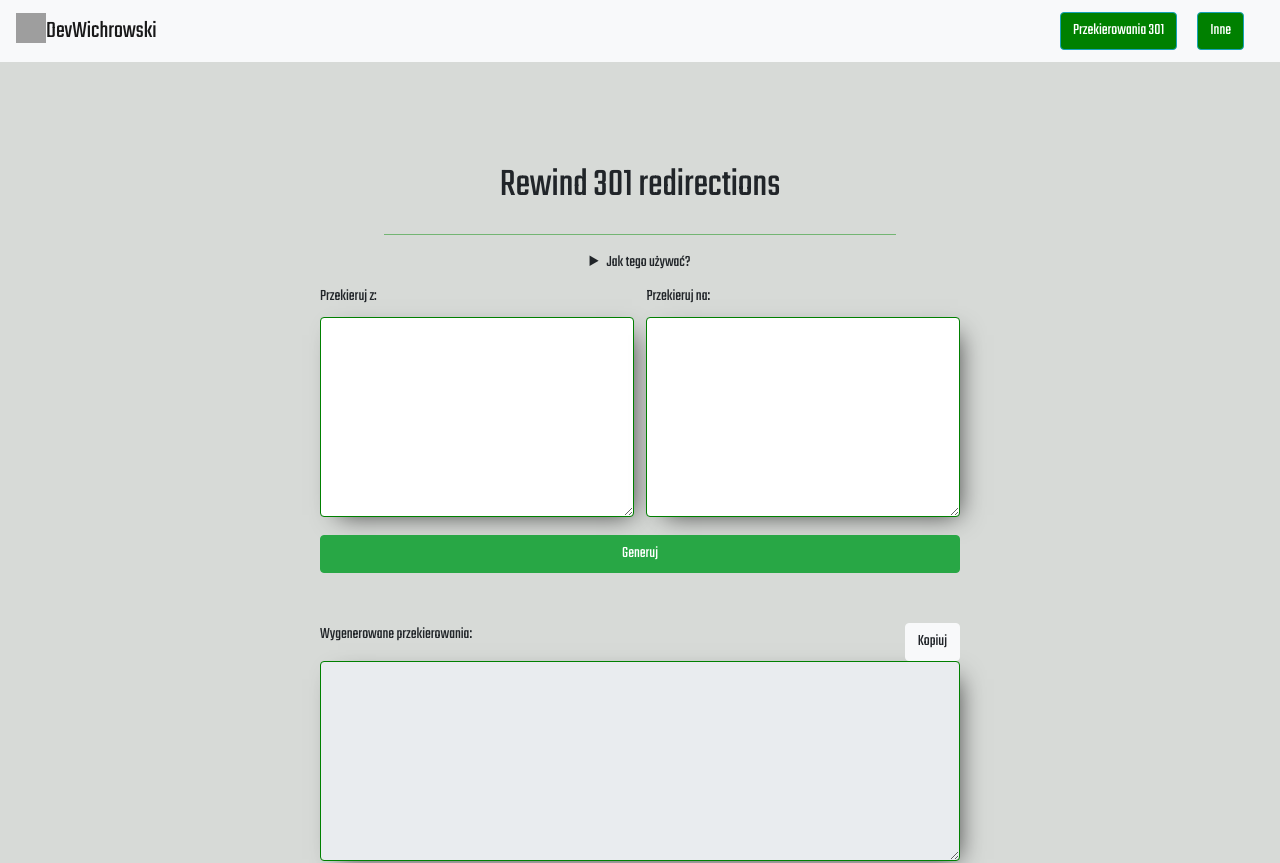
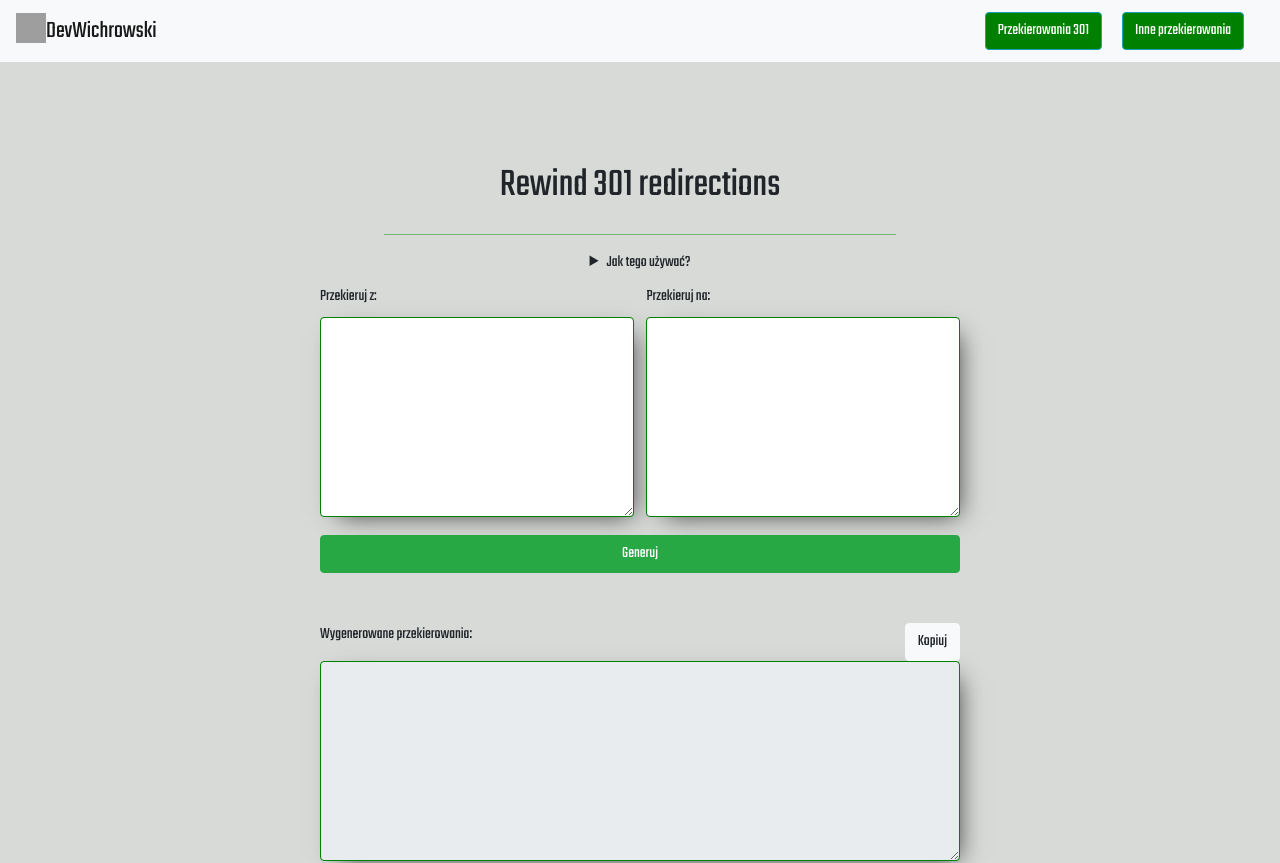
Before and after one commit to DevWichrowski/react-redirections, a React (Create React App) app: page / in a window 1280 px wide. Shown: the top 863 px of the page. Built offline with nearby package versions, Linux system fonts and the light colour scheme; grey boxes are pictures that could not be loaded.

Commit message:
FIX
Fixed a:visited color

```diff
--- a/src/components/header/Header.js
+++ b/src/components/header/Header.js
@@ -13,7 +13,7 @@ const Header = () => {
   </a>
       <span className='buttons-flex'>
       <a href="https://github.com/DevWichrowski"><button type="button" className="btn btn-info">Przekierowania 301</button><span className="sr-only">(current)</span></a>
-      <a href="https://github.com/DevWichrowski"><button type="button" className="btn btn-info">Inne</button></a>
+      <a href="https://github.com/DevWichrowski"><button type="button" className="btn btn-info">Inne przekierowania</button></a>
       </span>
 </nav>
 		</div>
--- a/src/components/header/header.css
+++ b/src/components/header/header.css
@@ -2,7 +2,7 @@
   font-size: 1.5rem;
 }
 
-a:visited {
+.header a:visited {
   color: black;
 }
 
--- a/src/components/header/header.scss
+++ b/src/components/header/header.scss
@@ -2,8 +2,10 @@
 	font-size: 1.5rem;
 }
 
+.header {
 	a:visited {
 		color: black;
+	}
 }
 
 .navbar {
@@ -11,12 +13,12 @@ a:visited {
 	flex-direction: row;
 }
 
-.buttons-flex{
+.buttons-flex {
 	display: flex;
 	flex-direction: row;
 }
 
-.btn-info{
+.btn-info {
 	background-color: green;
 	margin-right: 20px;
 }
```
Also changed, not shown: 1 other file (tests, documents, lock files or other folders). Lines whose indentation alone changed are shown as unchanged.
